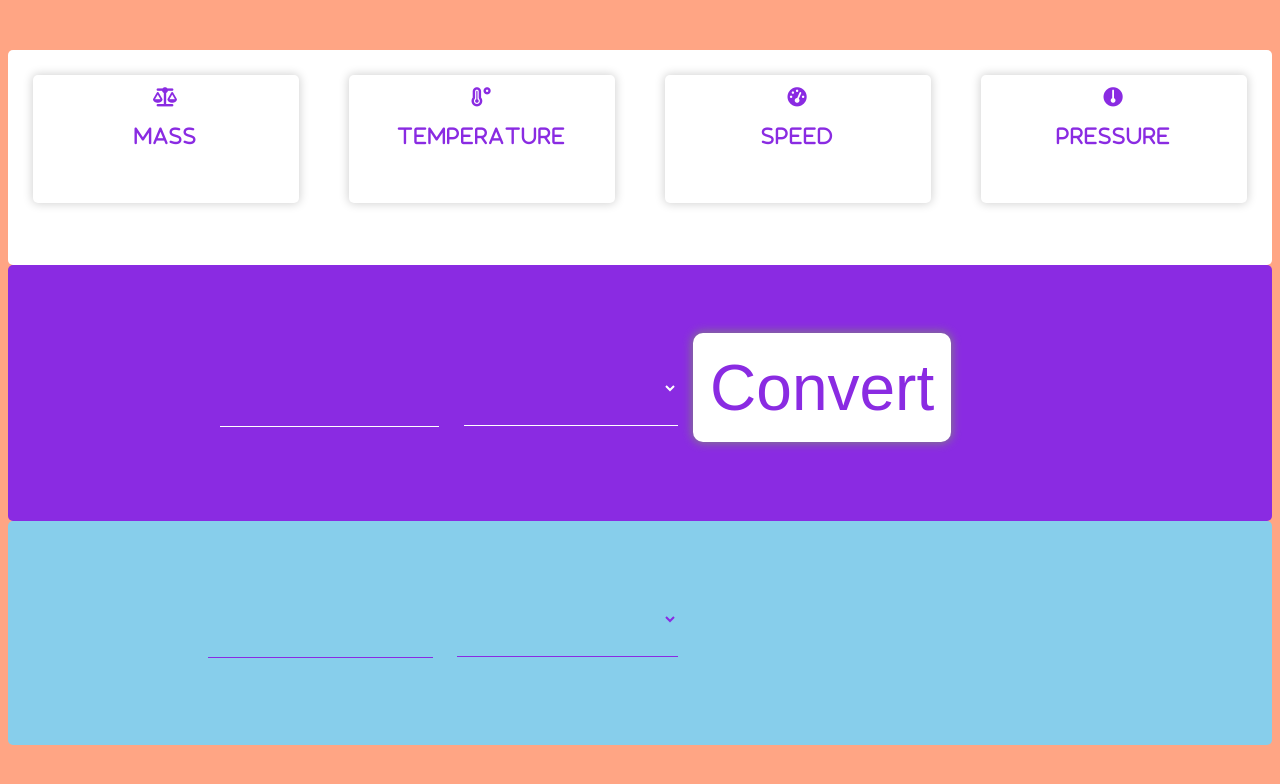
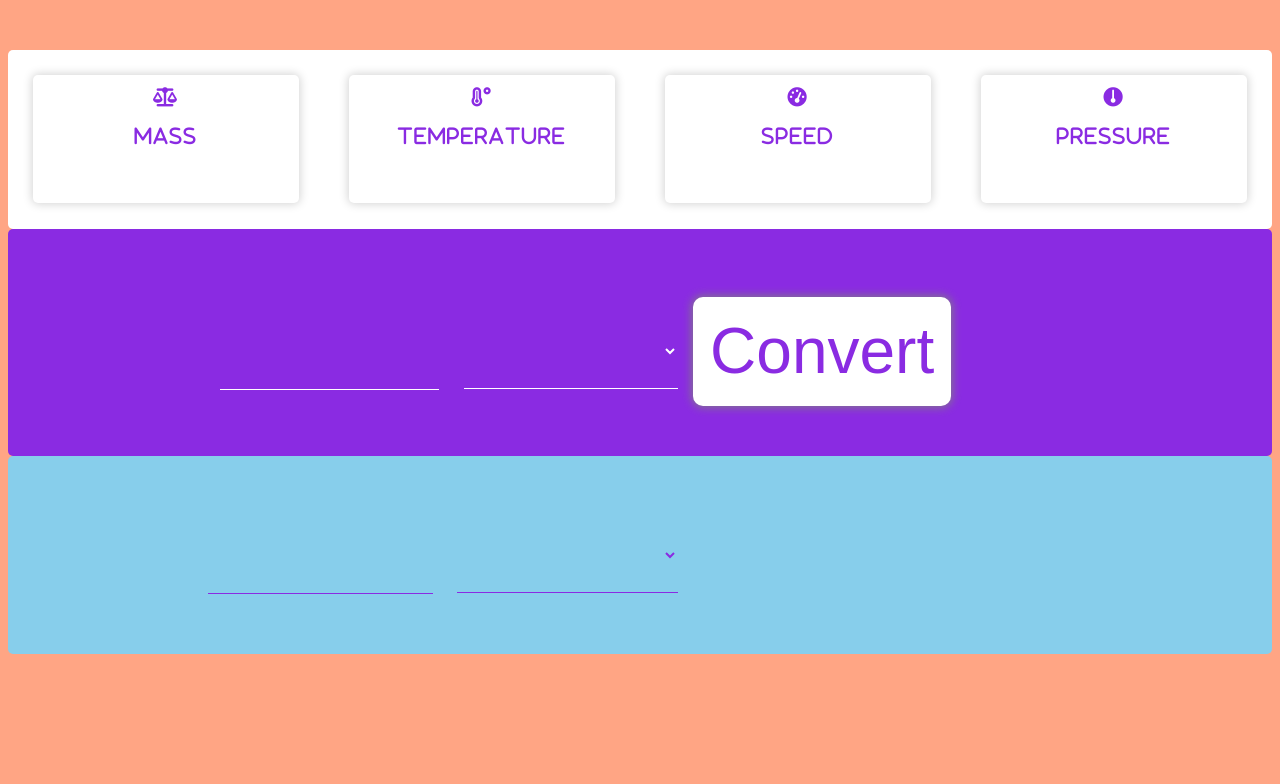
Before and after one commit to chathugaj/Unit-Converter, a plain HTML site: page index.html in a window 1280 px wide. Shown: the part 138-922 px from the top of the page. After the commit the page ends 800 px from the top, so only its background shows below. Drawn offline with Linux system fonts and the light colour scheme; a web font is replaced by a local one.

Commit message:
fix height for the divs

```diff
--- a/assets/css/style.css
+++ b/assets/css/style.css
@@ -75,7 +75,7 @@ select {
     background-color: white;
     height: 38%;
     border-radius: 5px;
-    height: 24%;
+    height: 45vh;
   }
 
   .tile-flex-child {
@@ -93,6 +93,16 @@ select {
     border-color: lightgray;
   }
 
+  .tile-parent1 {
+    display: flex;
+    flex-direction: row;
+  }
+  .tile-flex-child {
+    flex: 1;
+    width: 100%;
+    text-align: center;
+  }
+
   .flex-parent-converting-area {
     display: flex;
     flex-direction: column;
@@ -105,6 +115,7 @@ select {
     border-radius: 5px;
     /* position: absolute;*/
   }
+
   .conversion-A {
     margin: 10% 5%;
   }
@@ -119,6 +130,7 @@ select {
     background: transparent;
     margin: 10px;
     font-size: 10vw;
+    height: fit-content;
   }
 
   .conversion-B {
@@ -134,24 +146,16 @@ select {
     background: transparent;
     margin: 10px;
     font-size: 10vw;
+    height: fit-content;
   }
 
-  .tile-parent1 {
-    display: flex;
-    flex-direction: row;
-  }
-  .tile-flex-child {
-    flex: 1;
-    width: 100%;
-    text-align: center;
-  }
   .convert-area-1 {
     background-color: blueviolet;
-    height: 18vh;
+    height: 25vh;
   }
   .convert-area-2 {
     background-color: skyblue;
-    height: 18vh;
+    height: 25vh;
   }
 }
 
@@ -166,7 +170,6 @@ select {
     width: 100%;
     height: 20%;
     border-radius: 5px;
-    /* position: absolute;*/
   }
   .conversion-A {
     margin: 10% 5%;
@@ -205,7 +208,7 @@ select {
     display: flex;
     flex-direction: column;
     background-color: white;
-    height: 40%;
+    height: 65vh;
     border-radius: 5px;
   }
 
@@ -243,27 +246,29 @@ select {
 
 @media only screen and (min-width: 600px) {
   .tile-container-flex-parent {
-    display: flex;
-    flex-direction: column;
-    background-color: white;
-    height: 45%;
-    border-radius: 5px;
+    flex-direction: row;
+    height: 18vh;
+  }
+
+  .tile-flex-child {
+    padding: 1vw;
+    font-size: 1.5vw;
   }
 
   .flex-parent-converting-area {
     display: flex;
     flex-direction: column;
-    height: 122vh;
+    height: 80vh;
   }
 
   .convert-area-1 {
     background-color: blueviolet;
-    height: 29vh;
+    height: 40vh;
   }
 
   .convert-area-2 {
     background-color: skyblue;
-    height: 25vh;
+    height: 40vh;
   }
   .conversion-A > input,
   .conversion-A > input:focus,
@@ -279,31 +284,25 @@ select {
 
 @media only screen and (min-width: 900px) {
   .tile-container-flex-parent {
-    flex-direction: row;
-    height: 16%;
+    height: 25vh;
   }
-
-  .tile-flex-child {
-    padding: 1vw;
-    font-size: 1.5vw;
+  .convert-area-1 {
+    height: 37vh;
   }
-  .convert-area-2 {
-    height: 28vh;
+  .convert-area-1 {
+    height: 37vh;
   }
 }
 
 @media only screen and (min-width: 1200px) {
   .tile-container-flex-parent {
-    height: 22%;
+    height: 25vh;
   }
   .convert-area-1 {
-    height: 32vh;
+    height: 37vh;
   }
-  .conversion-A {
-    margin: 8% 23%;
-  }
-  .conversion-B {
-    margin: 9% 15%;
+  .convert-area-1 {
+    height: 37vh;
   }
   .conversion-A {
     margin: 4% 16%;
```
